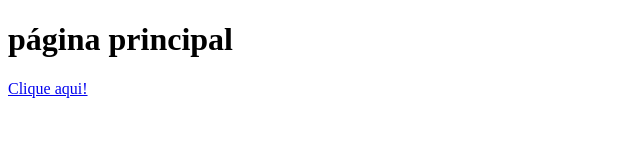
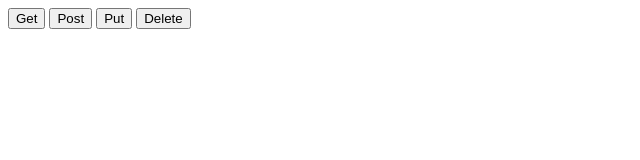
Before and after one commit to Davisilvas/my-node.js-studies, a website: page index.html in a window 1280 px wide. Shown: the whole page, without its empty margins (0-640 px from the left). Drawn offline with Linux system fonts and the light colour scheme.

Commit message:
http methos

```diff
--- a/app.js
+++ b/app.js
@@ -27,6 +27,9 @@ function handleFile (req, res, callback){
 
 function handleRequest(req, res){
     let path = url.parse(req.url).pathname;
+
+    let method = res.method;
+    console.log(method);
 
     if (path == "/teste"){
         res.end("teste");
--- a/index.html
+++ b/index.html
@@ -7,7 +7,57 @@
     <title>Index</title>
 </head>
 <body>
-    <h1>página principal</h1>
-    <a href="./sobre.html">Clique aqui!</a>
+
+    <button onclick="get()">Get</button>
+    <button onclick="post()">Post</button>
+    <button onclick="put()">Put</button>
+    <button onclick="del()">Delete</button>
+
+    <script>
+        const url = "http://localhost:3000/index.html"
+
+        function get(){
+            fetch(url, {
+                method: "get"
+            }).then(res =>{
+                console.log(res)
+            }).catch(err =>{
+            console.log(err)
+            })
+        }
+
+        function post(){
+            fetch(url, {
+                method: "post"
+            }).then(res =>{
+                console.log(res)
+            }).catch(err =>{
+            console.log(err)
+            })
+        }
+
+        function put(){
+            fetch(url, {
+                method: "put"
+            }).then(res =>{
+                console.log(res)
+            }).catch(err =>{
+            console.log(err)
+            })
+        }
+
+        function del(){
+            fetch(url, {
+                method: "delete"
+            }).then(res =>{
+                console.log(res)
+            }).catch(err =>{
+            console.log(err)
+            })
+        }
+
+
+    </script>
+
 </body>
 </html>
```
